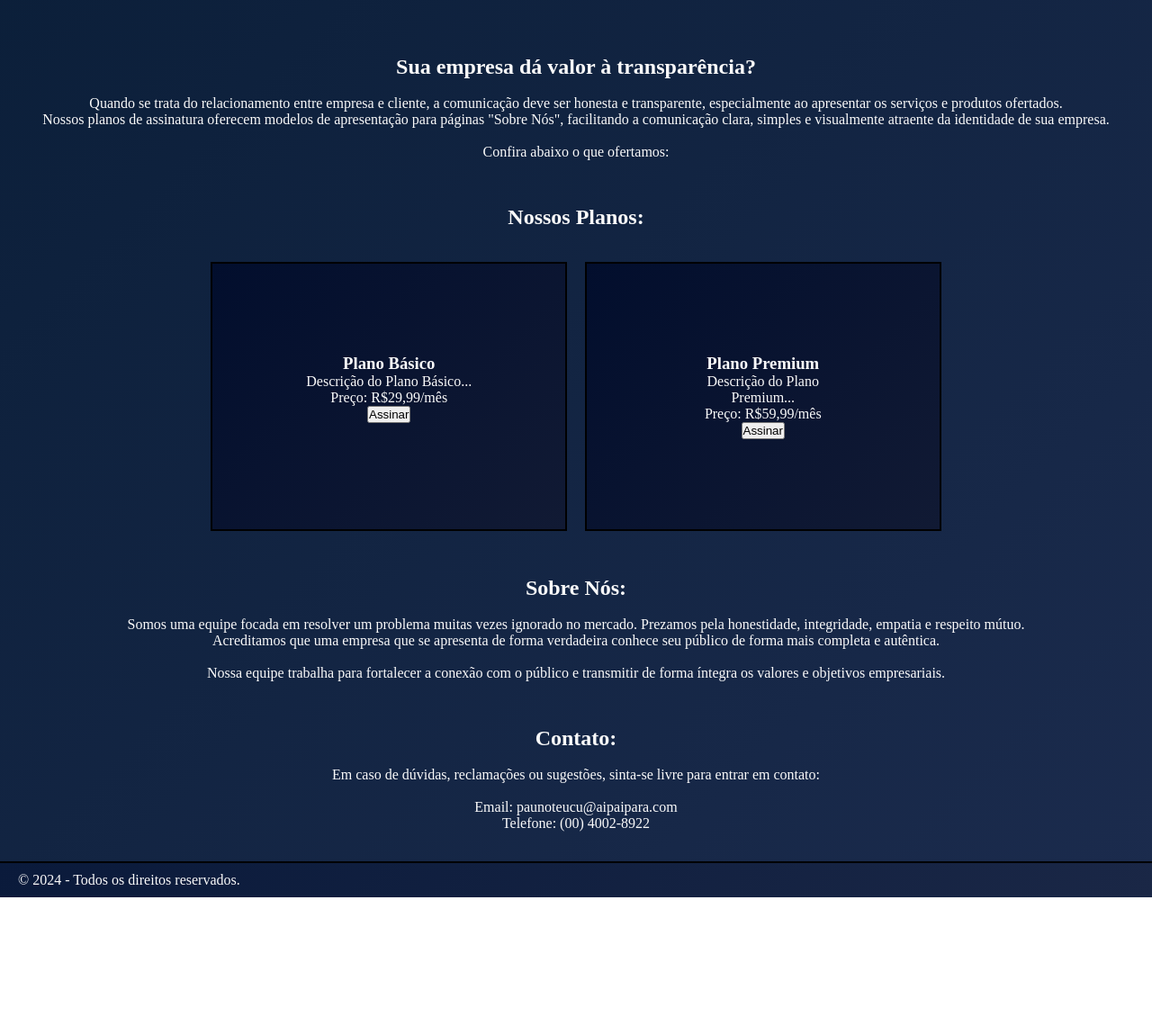
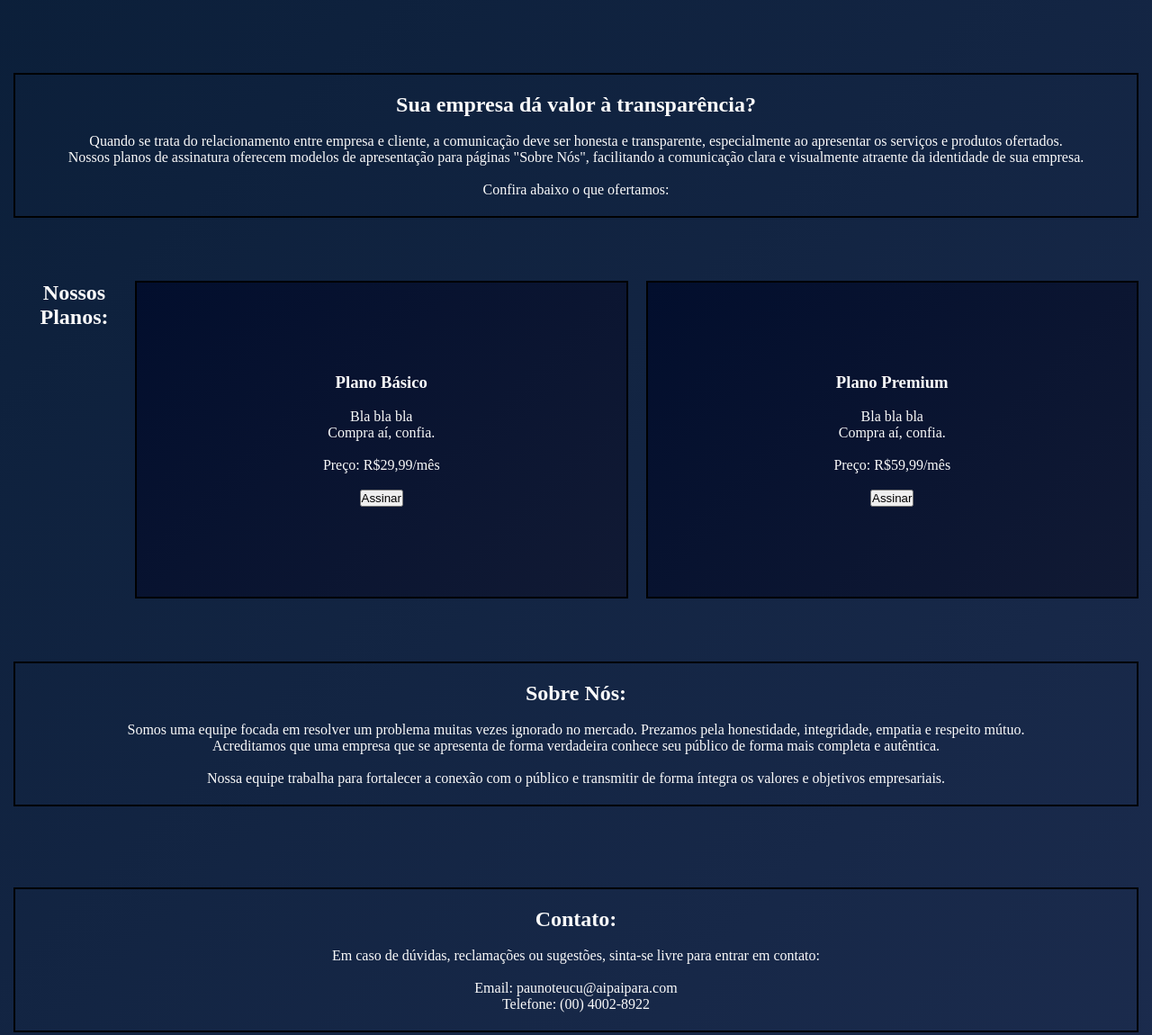
Before and after one commit to pendrognh/seminario-integrador-iii, a plain HTML site: page index.html in a window 1280 px wide. Shown: the part 220-1370 px from the top of the page at 90% size. Before the commit the page ends 1217 px from the top, so only its background shows below. Drawn offline with Linux system fonts and the light colour scheme; a web font is replaced by a local one.

Commit message:
index.html

```diff
--- a/index.html
+++ b/index.html
@@ -5,6 +5,7 @@
     <meta charset="UTF-8">
     <meta name="viewport" content="width=device-width, initial-scale=1.0">
     <title>Site de Assinatura</title>
+    <link rel="stylesheet" href="style.css">
 </head>
 
 <body>
@@ -12,7 +13,6 @@
     <header>
         <div class="logo">
             <img src="alan.jpg" alt="Logo do Site" width="100" height="50">
-            <link rel="stylesheet" href="style.css">
             <h3>Aboust</h3>
         </div>
 
@@ -27,34 +27,38 @@
     <section class="corpo">
 
         <!-- Descrições adicionais -->
-        <section id="corpo__descricao">
+        <section class="corpo__descricao">
             <h2>Sua empresa dá valor à transparência?</h2><br>
             <p>Quando se trata do relacionamento entre empresa e cliente, a comunicação deve ser honesta e transparente, especialmente ao apresentar os serviços e produtos ofertados.</p>
-            <p>Nossos planos de assinatura oferecem modelos de apresentação para páginas "Sobre Nós", facilitando a comunicação clara, simples e visualmente atraente da identidade de sua empresa.</p><br>
+            <p>Nossos planos de assinatura oferecem modelos de apresentação para páginas "Sobre Nós", facilitando a comunicação clara e visualmente atraente da identidade de sua empresa.</p><br>
             <p>Confira abaixo o que ofertamos:</p>
         </section>
 
         <!-- Planos de Assinatura -->
-        <section id="corpo__planos">
+        <section class="corpo__planos">
             <h2>Nossos Planos:</h2><br><br>
             <div class="corpo__plano-container">
                 <div class="corpo__plano-container__plano">
-                    <h3>Plano Básico</h3>
-                    <p>Descrição do Plano Básico...</p>
+                    <h3>Plano Básico</h3><br>
+                    <p>Bla bla bla</p>
+                    <p>Compra aí, confia.</p><br>
                     <p>Preço: R$29,99/mês</p>
+                    <br>
                     <button>Assinar</button>
                 </div>
                 <div class="corpo__plano-container__plano">
-                    <h3>Plano Premium</h3>
-                    <p>Descrição do Plano Premium...</p>
+                    <h3>Plano Premium</h3><br>
+                    <p>Bla bla bla</p>
+                    <p>Compra aí, confia.</p><br>
                     <p>Preço: R$59,99/mês</p>
+                    <br>
                     <button>Assinar</button>
                 </div>
             </div>
         </section>
 
         <!-- Sobre Nós -->
-        <section id="corpo__sobre-nos">
+        <section class="corpo__sobre-nos">
             <h2>Sobre Nós:</h2><br>
             <p>Somos uma equipe focada em resolver um problema muitas vezes ignorado no mercado. Prezamos pela honestidade, integridade, empatia e respeito mútuo.</p>
             <p>Acreditamos que uma empresa que se apresenta de forma verdadeira conhece seu público de forma mais completa e autêntica.</p> <br>
@@ -62,11 +66,11 @@
         </section>
 
         <!-- Contato -->
-        <section id="corpo__contato">
+        <section= class="corpo__contato">
             <h2>Contato:</h2><br>
             <p>Em caso de dúvidas, reclamações ou sugestões, sinta-se livre para entrar em contato:</p><br>
             <p>Email: paunoteucu@aipaipara.com</p>
-            <p>Telefone: (00) 4002-8922</p><br>
+            <p>Telefone: (00) 4002-8922</p>
         </section>
 
     </section>
```
